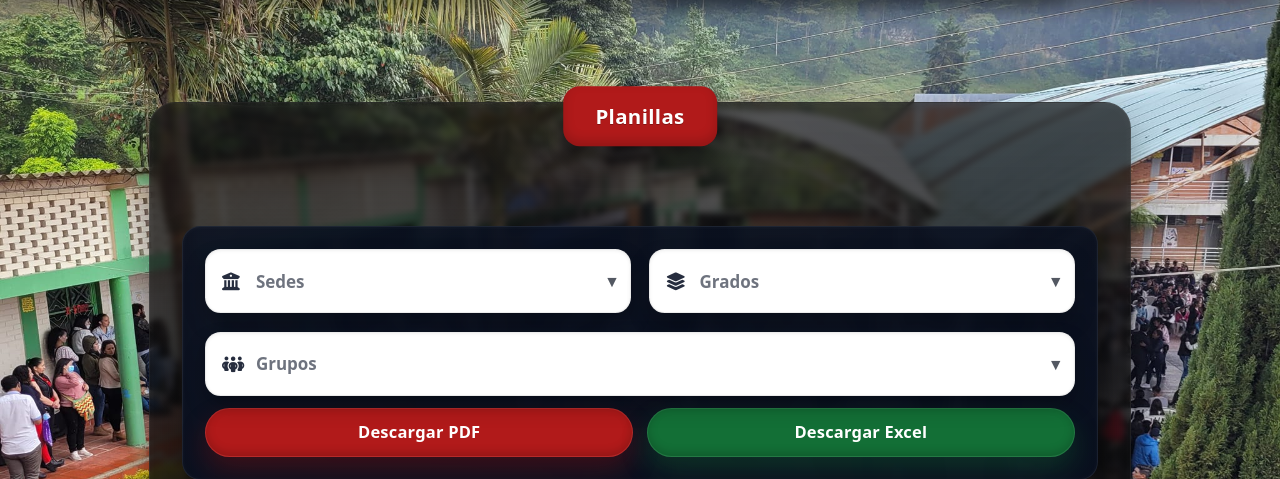
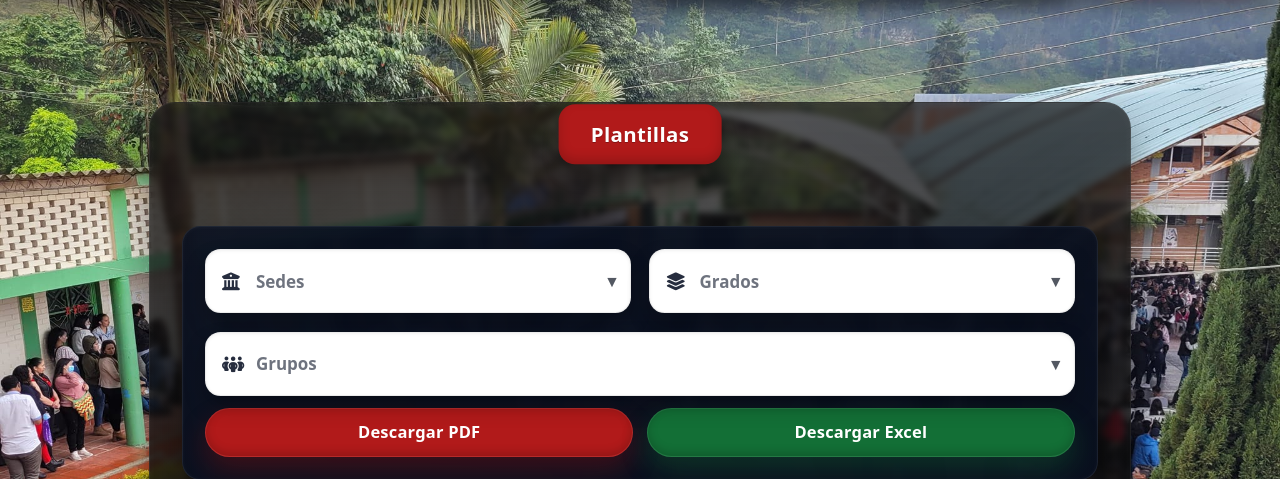
Before and after one commit to CarrKev1545/Milenials, a Django app: template core/templates/core/rector/planillas.html in a window 1280 px wide. Shown: the part 76-555 px from the top of the page. Run offline with Django 5.2, Linux system fonts and the light colour scheme; the template is opened without the code that fills it, so the values that code supplies are empty.

Commit message:
Correcion style 7

```diff
--- a/core/templates/core/rector/planillas.html
+++ b/core/templates/core/rector/planillas.html
@@ -94,9 +94,10 @@
   .pl-actions .btn:hover{ transform:translateY(-.06rem); filter:saturate(1.06) brightness(1.02); }
   .pl-actions .btn:active{ transform:translateY(.02rem); }
 
-  /* Título (badge) — más arriba y con sombra suave */
+  /* Título (badge) — mejor separación vertical */
   .pl-badge{
-    position:absolute; left:50%; top:0; transform:translate(-50%,-115%); /* ↑ subido */
+    position:absolute; left:50%; top:0;
+    transform:translate(-50%,-85%);  /* antes: -115%  → ahora baja y no rompe */
     display:inline-block; background:#b11a1a; color:#fff;
     padding:.85rem 1.95rem;
     border-radius:1rem; font-weight:800;
@@ -119,11 +120,10 @@
 </style>
 {% endblock %}
 
-
 {% block content %}
 <section class="pl" aria-labelledby="titulo-pl">
   <div class="pl-wrap">
-    <div id="titulo-pl" class="pl-badge">Planillas</div>
+    <div id="titulo-pl" class="pl-badge">Plantillas</div>
 
     <div class="pl-card" role="group" aria-label="Filtros de exportación">
       <form class="pl-form" onsubmit="return false;" autocomplete="off">
```
